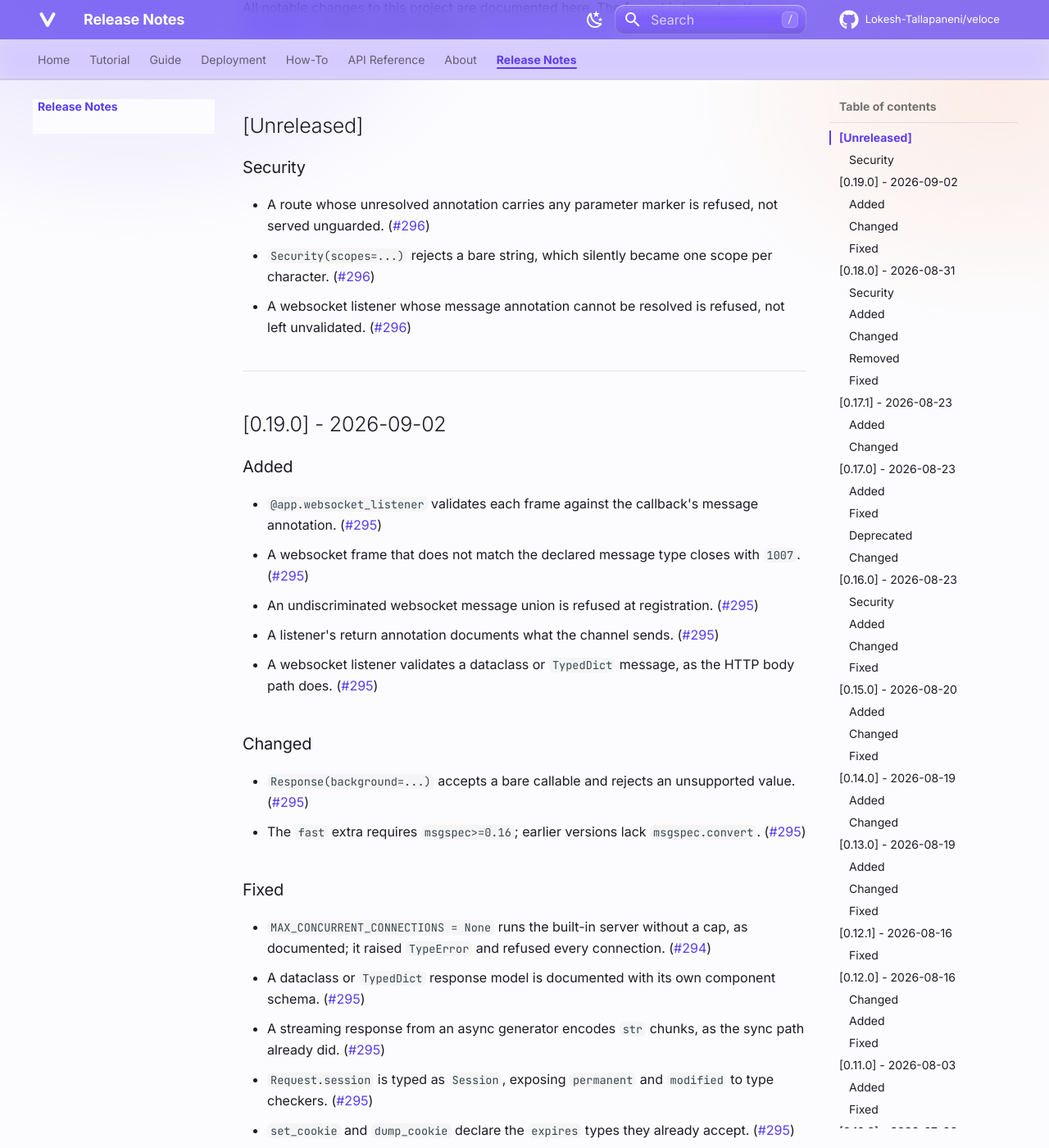
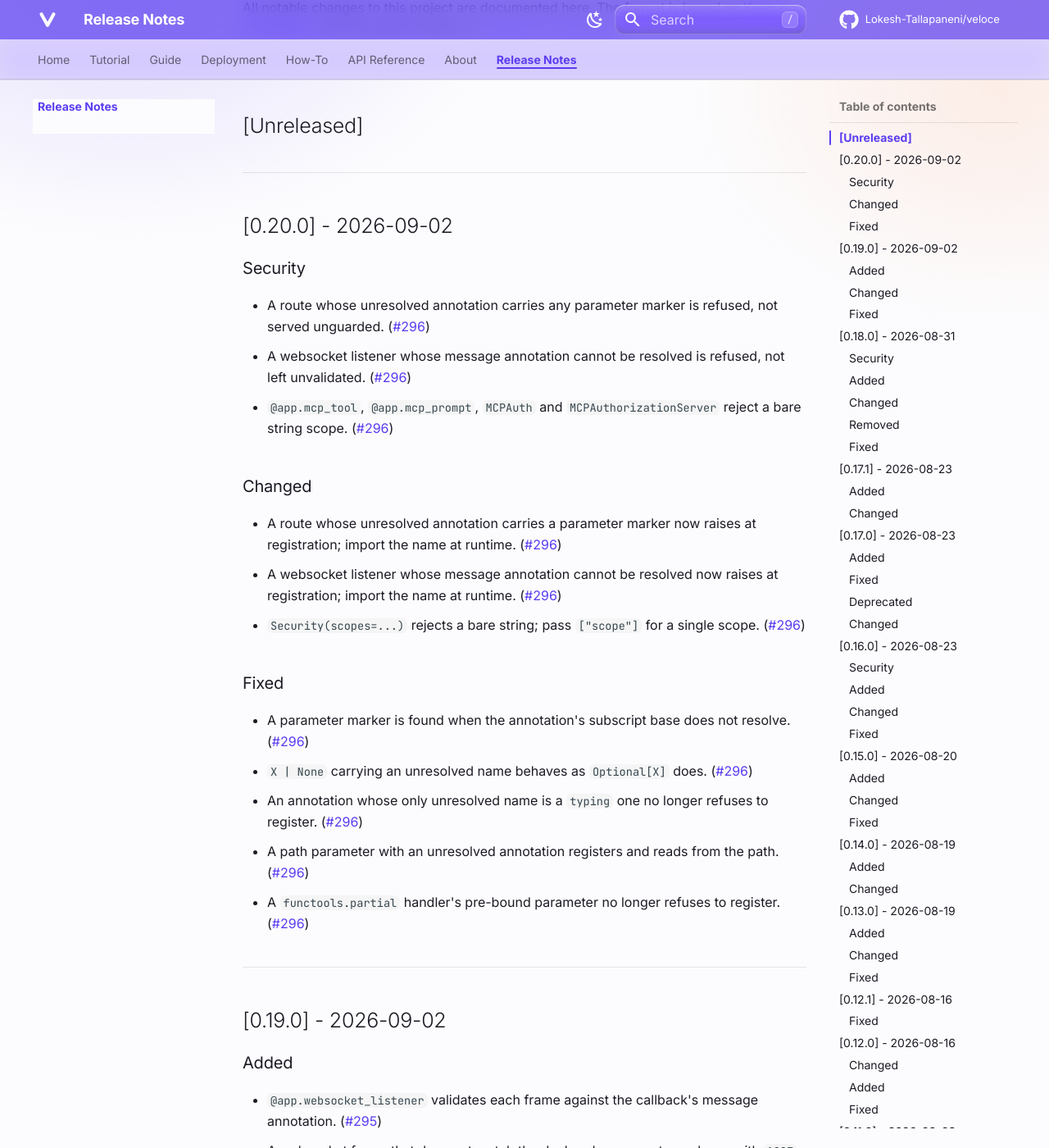
Before and after one commit to Lokesh-Tallapaneni/veloce, an MkDocs documentation site: the page built from docs/changelog.md, in a window 1280 px wide and 1400 px high, scrolled down 261 px. Shown: the whole window at 82% size. Built offline with MkDocs 1.6.1 and Material for MkDocs 9.7.7, drawn with Linux system fonts in a browser that asks for light colours; comment, search, counter and statistics services are not loaded.

Commit message:
file the registration refusals as changed behavior and cite an existing version

```diff
--- a/CHANGELOG.md
+++ b/CHANGELOG.md
@@ -6,11 +6,27 @@ and this project adheres to [Semantic Versioning](https://semver.org/spec/v2.0.0
 
 ## [Unreleased]
 
+## [0.20.0] - 2026-09-02
+
 ### Security
 
 - A route whose unresolved annotation carries any parameter marker is refused, not served unguarded. ([#296](https://github.com/Lokesh-Tallapaneni/veloce/pull/296))
-- `Security(scopes=...)` rejects a bare string, which silently became one scope per character. ([#296](https://github.com/Lokesh-Tallapaneni/veloce/pull/296))
 - A websocket listener whose message annotation cannot be resolved is refused, not left unvalidated. ([#296](https://github.com/Lokesh-Tallapaneni/veloce/pull/296))
+- `@app.mcp_tool`, `@app.mcp_prompt`, `MCPAuth` and `MCPAuthorizationServer` reject a bare string scope. ([#296](https://github.com/Lokesh-Tallapaneni/veloce/pull/296))
+
+### Changed
+
+- A route whose unresolved annotation carries a parameter marker now raises at registration; import the name at runtime. ([#296](https://github.com/Lokesh-Tallapaneni/veloce/pull/296))
+- A websocket listener whose message annotation cannot be resolved now raises at registration; import the name at runtime. ([#296](https://github.com/Lokesh-Tallapaneni/veloce/pull/296))
+- `Security(scopes=...)` rejects a bare string; pass `["scope"]` for a single scope. ([#296](https://github.com/Lokesh-Tallapaneni/veloce/pull/296))
+
+### Fixed
+
+- A parameter marker is found when the annotation's subscript base does not resolve. ([#296](https://github.com/Lokesh-Tallapaneni/veloce/pull/296))
+- `X | None` carrying an unresolved name behaves as `Optional[X]` does. ([#296](https://github.com/Lokesh-Tallapaneni/veloce/pull/296))
+- An annotation whose only unresolved name is a `typing` one no longer refuses to register. ([#296](https://github.com/Lokesh-Tallapaneni/veloce/pull/296))
+- A path parameter with an unresolved annotation registers and reads from the path. ([#296](https://github.com/Lokesh-Tallapaneni/veloce/pull/296))
+- A `functools.partial` handler's pre-bound parameter no longer refuses to register. ([#296](https://github.com/Lokesh-Tallapaneni/veloce/pull/296))
 
 ## [0.19.0] - 2026-09-02
 
--- a/docs/guide/dependency-injection.md
+++ b/docs/guide/dependency-injection.md
@@ -478,7 +478,7 @@ would have produced one scope per character.
     unauthenticated request used to reach. A parameter that has a default, or
     that binds by name (`request`, `ws`), still only warns.
 
-!!! note "Changed in version 0.19.1"
+!!! note "Changed in version 0.20.0"
 
     Such a route previously registered with a warning and served requests
     without running the dependency.
--- a/pyproject.toml
+++ b/pyproject.toml
@@ -4,7 +4,7 @@ build-backend = "hatchling.build"
 
 [project]
 name = "veloceframework"
-version = "0.19.0"
+version = "0.20.0"
 description = "Ultra-fast async Python web framework — ASGI-native, batteries included"
 readme = "README.md"
 license = "MIT"
```
Also changed, not shown: docs/guide/websockets.md (+5 -0 lines), 2 other files.
